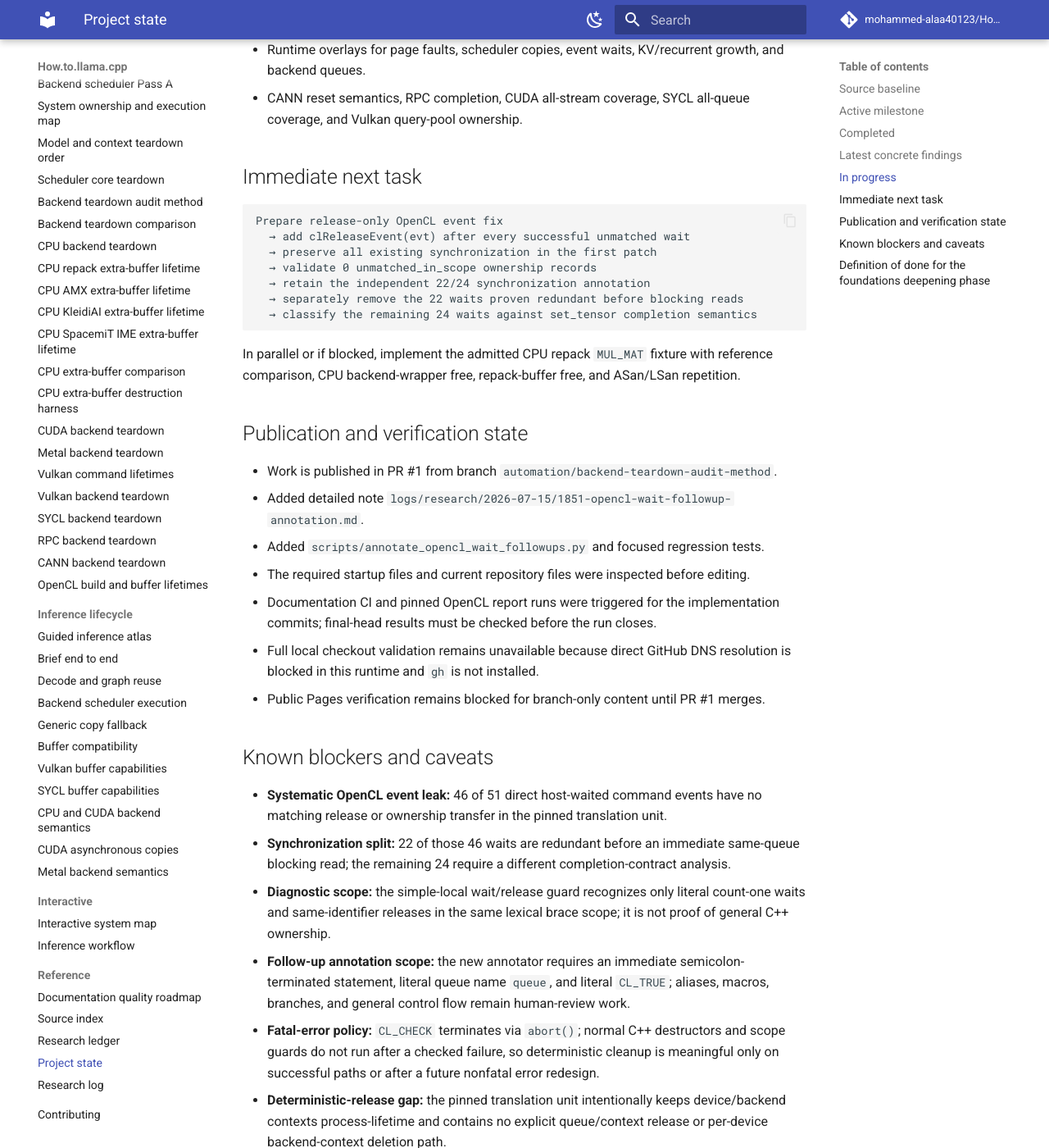
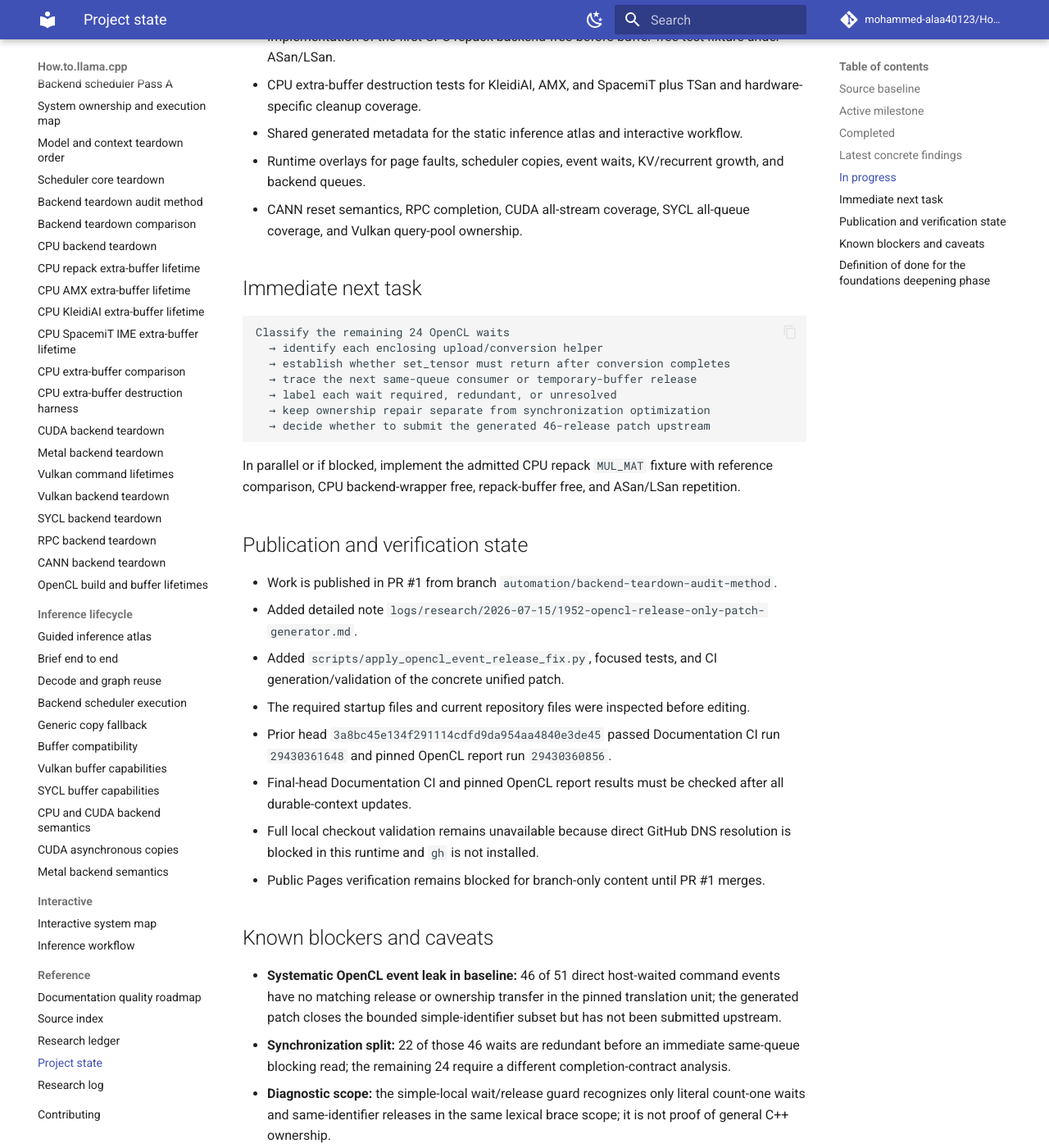
Before and after one commit to mohammed-alaa40123/How.to.llama.cpp, an MkDocs documentation site: the page built from docs/reference/project-state.md, in a window 1280 px wide and 1400 px high, scrolled down 3479 px. Shown: the whole window at 82% size. Built offline with MkDocs 1.6.1 and Material for MkDocs 9.7.7, drawn with Linux system fonts in a browser that asks for light colours; comment, search, counter and statistics services are not loaded; some of the changed text lies outside the part shown.

Commit message:
docs: update state for OpenCL release patch generator

````diff
--- a/docs/reference/project-state.md
+++ b/docs/reference/project-state.md
@@ -30,14 +30,14 @@
 - Cross-implementation CPU optional-buffer comparison and portable destruction-test matrix.
 - Implementation-ready CPU optional-buffer destruction-harness specification with admission, correctness, lifetime-ordering, and sanitizer assertions.
 - Documentation CI validation commands split into named steps with verbose unittest output.
-- Python unit tests split into source-index, boundary, unsupported-syntax, function-try-block, OpenCL lifecycle/follow-up, and interactive-link suites, followed by a full discovery guard.
+- Python unit tests split into source-index, boundary, unsupported-syntax, function-try-block, OpenCL lifecycle/follow-up/release-fix, and interactive-link suites, followed by a full discovery guard.
 - Source-index exact-line support for attributes, trailing returns, bounded constraints, operators, qualified special members, parenthesized initializer lists, and delegating constructors.
 - Negative boundary tests plus bounded telemetry for braced/multiline constructor initializers and constructor function-try-blocks.
 - Bounded OpenCL lifecycle-call extractor for direct queue/context creation and retention plus completion/wait and queue/context/program/kernel/event/buffer releases.
 - C/C++ comment and quoted-literal masking for lifecycle extraction while preserving exact source offsets and line numbers.
 - Function-try initializer-line guard preventing `try : member(...) {` from becoming a false ordinary-function symbol.
 - Optional bounded original-source context for every lifecycle record, with exact clamped line ranges and backward-compatible default output.
-- GitHub-hosted pinned OpenCL workflow that verifies the exact baseline checkout and preserves the complete source, generated report, and SHA-256 manifest.
+- GitHub-hosted pinned OpenCL workflow that verifies the exact baseline checkout and preserves the complete source, generated report, generated release-only patch, post-patch report, and SHA-256 manifest.
 - Verified OpenCL backend-wrapper order: queue completion occurs before wrapper reference drop, while the actual device/backend context remains process-lifetime.
 - Verified OpenCL scheduler events are unsupported and buffer deleters use buffer-local `cl_mem` ownership rather than the destroyed wrapper.
 - Resolved optional Adreno binary-library lifetime: the raw loader handle is not retained or closed, so the library, exported lookup function, and accepted binary-kernel path remain process-lifetime.
@@ -50,19 +50,20 @@
 - Added a bounded simple-local waited-event diagnostic that machine-checks the pinned 50 simple identifier records, 4 released, and 46 unmatched ownership counts.
 - Classified 22 of the 46 unmatched waits as redundant before an immediate same-queue `clEnqueueReadBuffer(..., CL_TRUE, ...)`; 24 waits remain for separate API-contract and consumer-order analysis.
 - Added a separate machine-readable blocking-read follow-up annotation and pinned workflow guard for the reviewed 22/24 split without changing event ownership status.
+- Added a bounded release-only patch generator that inserts 46 `clReleaseEvent(evt)` calls from the audited report, preserves all 51 waits, emits a unified patch, and CI-validates 50 released / 0 unmatched simple events.
 
 ## Latest concrete findings
 
-- The lifecycle report now stores `followed_by_same_queue_blocking_read` and `next_read_line` beside simple waited-event records.
-- The annotator requires the immediately following statement to call `clEnqueueReadBuffer`, use literal queue `queue`, and pass `CL_TRUE` as the blocking argument.
-- The pinned workflow independently guards ownership (`4 released`, `46 unmatched`) and synchronization hints (`22 immediate blocking reads`, `24 other unmatched`).
-- The distinction is intentional: a blocking read can make a wait redundant but cannot release the event reference.
-- Focused tests reject nonblocking reads, different queues, intervening statements, and call-shaped text in comments or literals.
+- The release-only generator consumes exact report line numbers and event identifiers and rejects stale, duplicate, empty, or unexpected inputs.
+- The generated patch preserves all existing waits and synchronization while adding exactly 46 event-reference decrements.
+- Post-patch lifecycle extraction is now a CI contract: 50 simple identifier waits released in scope, zero unmatched, 51 total waits unchanged, and 52 total direct event releases.
+- The baseline report remains independently preserved with 4 released / 46 unmatched ownership and the 22 blocking-read / 24 other synchronization split.
+- Local generation against the source-bearing artifact passed `git apply --check` and produced the expected direct call counts.
 
 ## In progress
 
-- Preparing a minimal release-only upstream correction for all 46 unmatched events and using the ownership diagnostic to require zero unmatched entries.
 - Classifying the remaining 24 unmatched waits, primarily upload/conversion paths, against the backend `set_tensor` completion contract and same-queue consumer chain.
+- Deciding whether to submit the generated explicit-release patch upstream before any wait-removal optimization.
 - Determining whether repeated OpenCL registration, registry teardown, or shared-library unload is supported.
 - Regeneration of the pinned source inventory with line-aware records, pinned source links, and unsupported-syntax counts.
 - Implementation of the first CPU repack backend-free-before-buffer-free test fixture under ASan/LSan.
@@ -74,13 +75,13 @@
 ## Immediate next task
 
 ```text
-Prepare release-only OpenCL event fix
-  → add clReleaseEvent(evt) after every successful unmatched wait
-  → preserve all existing synchronization in the first patch
-  → validate 0 unmatched_in_scope ownership records
-  → retain the independent 22/24 synchronization annotation
-  → separately remove the 22 waits proven redundant before blocking reads
-  → classify the remaining 24 waits against set_tensor completion semantics
+Classify the remaining 24 OpenCL waits
+  → identify each enclosing upload/conversion helper
+  → establish whether set_tensor must return after conversion completes
+  → trace the next same-queue consumer or temporary-buffer release
+  → label each wait required, redundant, or unresolved
+  → keep ownership repair separate from synchronization optimization
+  → decide whether to submit the generated 46-release patch upstream
 ```
 
 In parallel or if blocked, implement the admitted CPU repack `MUL_MAT` fixture with reference comparison, CPU backend-wrapper free, repack-buffer free, and ASan/LSan repetition.
@@ -88,19 +89,21 @@
 ## Publication and verification state
 
 - Work is published in PR #1 from branch `automation/backend-teardown-audit-method`.
-- Added detailed note `logs/research/2026-07-15/1851-opencl-wait-followup-annotation.md`.
-- Added `scripts/annotate_opencl_wait_followups.py` and focused regression tests.
+- Added detailed note `logs/research/2026-07-15/1952-opencl-release-only-patch-generator.md`.
+- Added `scripts/apply_opencl_event_release_fix.py`, focused tests, and CI generation/validation of the concrete unified patch.
 - The required startup files and current repository files were inspected before editing.
-- Documentation CI and pinned OpenCL report runs were triggered for the implementation commits; final-head results must be checked before the run closes.
+- Prior head `3a8bc45e134f291114cdfd9da954aa4840e3de45` passed Documentation CI run `29430361648` and pinned OpenCL report run `29430360856`.
+- Final-head Documentation CI and pinned OpenCL report results must be checked after all durable-context updates.
 - Full local checkout validation remains unavailable because direct GitHub DNS resolution is blocked in this runtime and `gh` is not installed.
 - Public Pages verification remains blocked for branch-only content until PR #1 merges.
 
 ## Known blockers and caveats
 
-- **Systematic OpenCL event leak:** 46 of 51 direct host-waited command events have no matching release or ownership transfer in the pinned translation unit.
+- **Systematic OpenCL event leak in baseline:** 46 of 51 direct host-waited command events have no matching release or ownership transfer in the pinned translation unit; the generated patch closes the bounded simple-identifier subset but has not been submitted upstream.
 - **Synchronization split:** 22 of those 46 waits are redundant before an immediate same-queue blocking read; the remaining 24 require a different completion-contract analysis.
 - **Diagnostic scope:** the simple-local wait/release guard recognizes only literal count-one waits and same-identifier releases in the same lexical brace scope; it is not proof of general C++ ownership.
-- **Follow-up annotation scope:** the new annotator requires an immediate semicolon-terminated statement, literal queue name `queue`, and literal `CL_TRUE`; aliases, macros, branches, and general control flow remain human-review work.
+- **Patch-generator scope:** the generator trusts the reviewed report but verifies the exact wait line and identifier. It does not discover aliases, helper ownership, arrays, or semantic control flow.
+- **Follow-up annotation scope:** the annotator requires an immediate semicolon-terminated statement, literal queue name `queue`, and literal `CL_TRUE`; aliases, macros, branches, and general control flow remain human-review work.
 - **Fatal-error policy:** `CL_CHECK` terminates via `abort()`; normal C++ destructors and scope guards do not run after a checked failure, so deterministic cleanup is meaningful only on successful paths or after a future nonfatal error redesign.
 - **Deterministic-release gap:** the pinned translation unit intentionally keeps device/backend contexts process-lifetime and contains no explicit queue/context release or per-device backend-context deletion path.
 - **Adreno library lifetime:** the optional binary-kernel loader loses its raw `dl_handle`. This prevents early unload but omits deterministic release and also retains invalid-symbol loads until process exit.
````
Also changed, not shown: other parts of docs/reference/project-state.md (+1 -1 lines).
